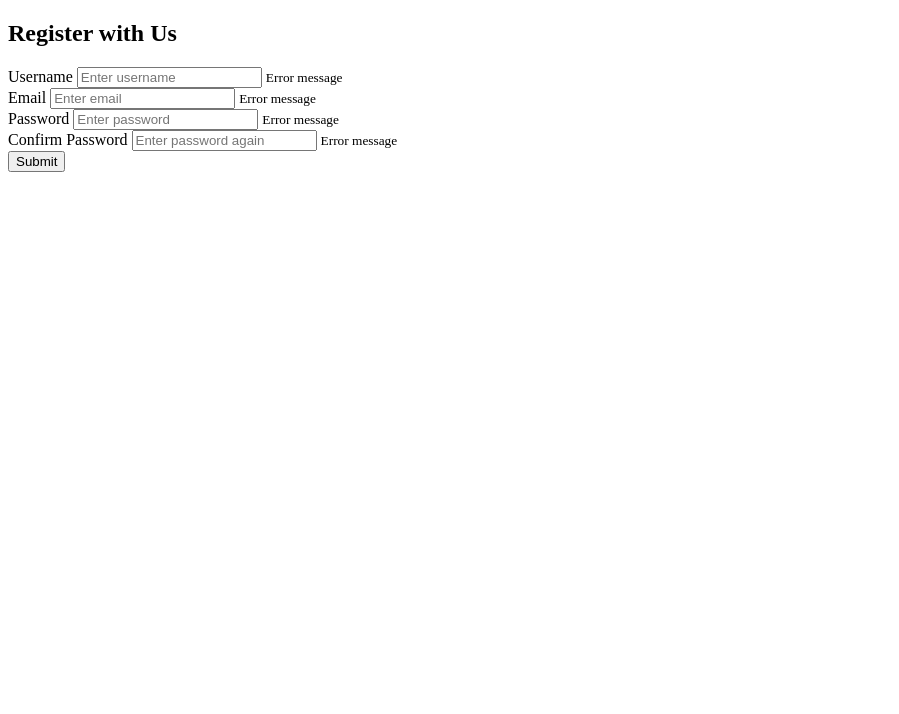
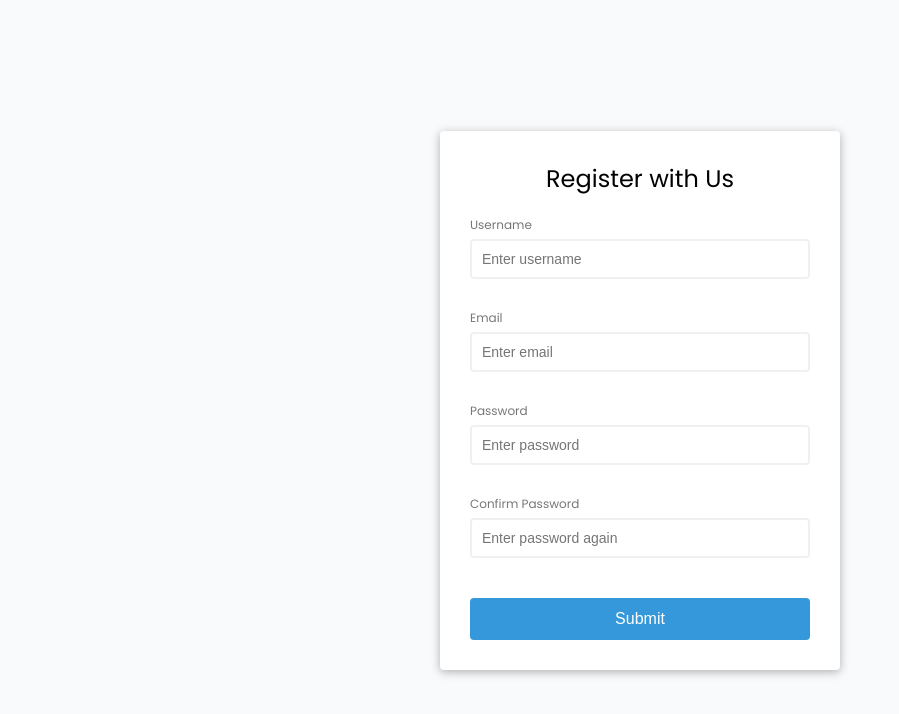
Before and after one commit to mateussvictor/vanilla-JS, a website: page form-validator/src/index.html in a window 1280 px wide. Shown: the whole page, without its empty margins (0-899 px from the left). Drawn offline with nearby package versions, Linux system fonts and the light colour scheme; files that its build step writes are made by us from their sources; the site is published under a folder, as on GitHub Pages, so addresses that start at the root find nothing.

Commit message:
fix: rename path to css files

```diff
--- a/form-validator/src/index.html
+++ b/form-validator/src/index.html
@@ -11,13 +11,13 @@
     href="https://fonts.googleapis.com/css2?family=Poppins:wght@300;400;700&display=swap"
     rel="stylesheet"
   >
-  <link rel="stylesheet" href="/public/styles/styles.css">
+  <link rel="stylesheet" href="../public/styles/styles.css">
   <title>Form Validator</title>
 </head>
 
 <body>
   <div class="container">
-    <form data-form="form" class="form">
+    <form data-form="form" class="form" id="form">
       <h2>Register with Us</h2>
       <div class="form__control">
         <label for="username">Username</label>
--- a/quiz-app/public/index.html
+++ b/quiz-app/src/index.html
@@ -10,7 +10,7 @@
       integrity="sha384-KyZXEAg3QhqLMpG8r+8fhAXLRk2vvoC2f3B09zVXn8CA5QIVfZOJ3BCsw2P0p/We"
       crossorigin="anonymous"
     />
-    <link rel="stylesheet" href="/public/css/styles.css" />
+    <link rel="stylesheet" href="../public/css/styles.css" />
     <script src="/src/js/index.js" defer></script>
     <title>Quiz</title>
   </head>
```
